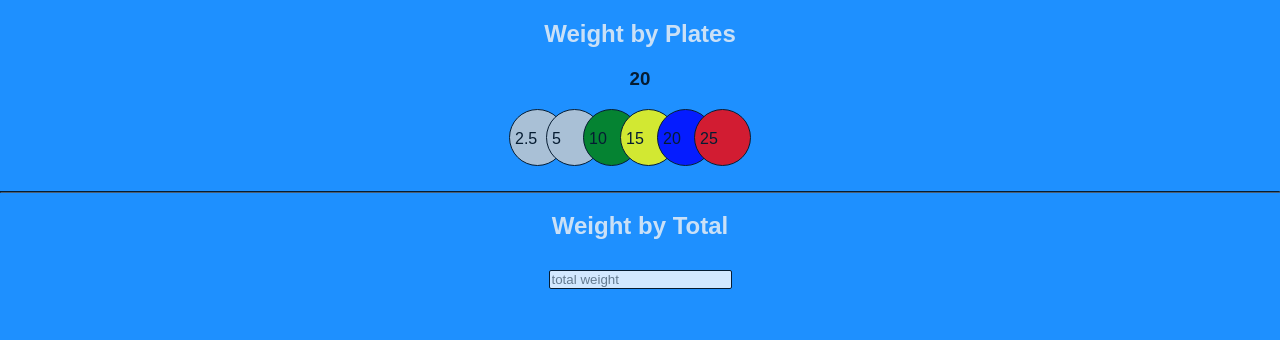
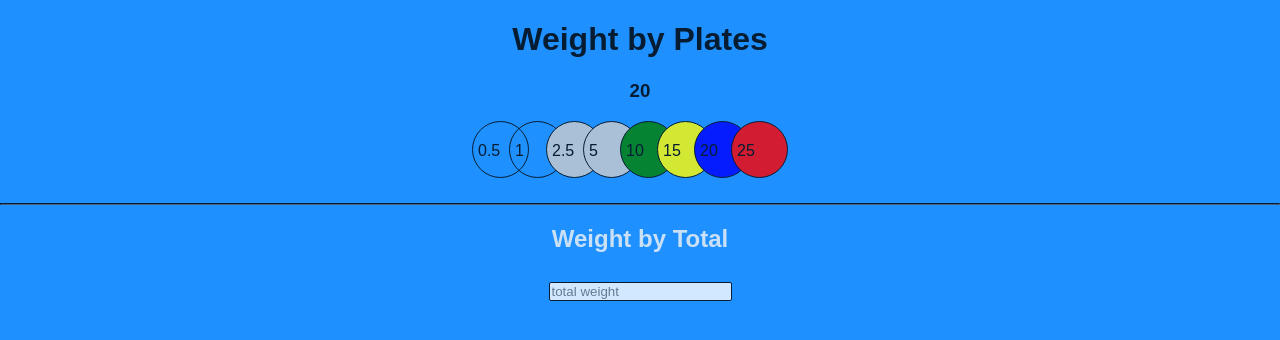
Before and after one commit to kconst/workout-ui, a React (Create React App) app: page / in a window 1280 px wide. Shown: the top 340 px of the page. Built offline with nearby package versions, Linux system fonts and the light colour scheme.

Commit message:
adding meaningful tests, correcting typos

```diff
--- a/package.json
+++ b/package.json
@@ -3,7 +3,11 @@
   "version": "0.1.0",
   "private": true,
   "devDependencies": {
-    "react-scripts": "0.4.1"
+    "enzyme": "^2.5.1",
+    "react": "^15.3.2",
+    "react-addons-test-utils": "^15.3.2",
+    "react-scripts": "0.4.1",
+    "react-test-renderer": "^15.3.2"
   },
   "dependencies": {
     "classnames": "^2.2.5",
--- a/src/App.js
+++ b/src/App.js
@@ -15,7 +15,7 @@ class App extends Component {
   render() {
     return (
       <div className="App">
-        <h2>Weight by Plates</h2>
+        <h1>Weight by Plates</h1>
 
         <PlatesSelect useImperial={ false }/>
 
--- a/src/PlatesSelect.js
+++ b/src/PlatesSelect.js
@@ -6,13 +6,13 @@ class PlatesSelect extends Component {
     constructor(props, context) {
         super(props, context);
         this.state = {
-            weight: 20
+            weight: this.props.useImperial ? 45 : 20
         }
     }
 
     componentWillMount() {
         this.setState({
-           plates: this.props.isImperial ? [2.5, 5, 10, 25, 45] : [2.5, 5, 10, 15, 20, 25]
+           plates: this.props.useImperial ? [2.5, 5, 10, 25, 45] : [0.5, 1, 2.5, 5, 10, 15, 20, 25]
         });
     }
 
```
Also changed, not shown: 1 other file (tests, documents, lock files or other folders).
